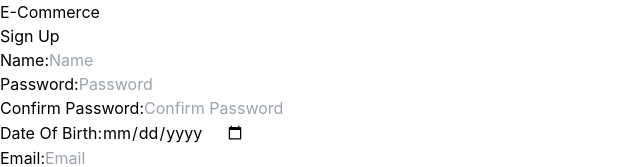
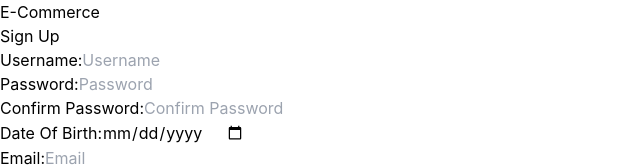
Before and after one commit to WizkWong/Spring-Boot-and-React-E-Commerce, a React (Vite) app in the folder src/frontend/: page /signup in a window 1280 px wide. Shown: the top 167 px of the page, without its empty margins (0-640 px from the left). Built offline with nearby package versions, Linux system fonts and the light colour scheme.

Commit message:
add sign up validation

```diff
--- /dev/null
+++ b/src/frontend/src/components/FormValidation.tsx
@@ -0,0 +1,31 @@
+import { FormAttribute } from "../types/UserInterfaces";
+
+// generic form design, can be used anywhere but design remain same
+const FormValidation = ({ form }: { form: FormAttribute[] }) => {
+  return (
+    <>
+      {form.map((atb, index) => (
+        <div key={index}>
+          <div className="grid grid-cols-7 mt-5">
+            <label className="col-span-2 py-2">{atb.label}:</label>
+            <input
+              className="col-span-5 h-10 w-full border-solid border-2 border-black p-2"
+              type={atb.type}
+              name={atb.name}
+              value={atb.value}
+              onChange={atb.onChange}
+              placeholder={atb.label}
+            ></input>
+          </div>
+          <div className="grid grid-cols-7 mb-5">
+            <div className="col-span-2"></div>
+            <p className="col-span-5 text-red-500 text-sm">{atb.errorMsg}</p>
+          </div>
+        </div>
+      ))}
+    </>
+  );
+};
+
+
+export default FormValidation
--- a/src/frontend/src/pages/SignUp/SignUp.tsx
+++ b/src/frontend/src/pages/SignUp/SignUp.tsx
@@ -4,15 +4,16 @@
 
 // customer sign up to create new customer account
 const SignUp = () => {
-  const [customer, handleChangeUser, handleChangeDob, saveCustomer] = useSignUp()
+  const [customer, formErrors, handleChangeUser, handleChangeDob, saveCustomer] = useSignUp()
 
   const form: FormAttribute[] = [
     {
-      label: "Name",
+      label: "Username",
       type: "text",
       name: "username",
       value: customer.user.username,
       onChange: handleChangeUser,
+      errorMsg: formErrors.username
     },
     {
       label: "Password",
@@ -20,6 +21,7 @@
       name: "password",
       value: customer.user.password,
       onChange: handleChangeUser,
+      errorMsg: formErrors.password
     },
     {
       label: "Confirm Password",
@@ -27,6 +29,7 @@
       name: "confirmPassword",
       value: customer.user.confirmPassword,
       onChange: handleChangeUser,
+      errorMsg: formErrors.confirmPassword
     },
     {
       label: "Date Of Birth",
@@ -34,6 +37,7 @@
       name: "dob",
       value: customer.dob,
       onChange: handleChangeDob,
+      errorMsg: formErrors.dob
     },
     {
       label: "Email",
@@ -41,6 +45,7 @@
       name: "email",
       value: customer.user.email,
       onChange: handleChangeUser,
+      errorMsg: formErrors.email
     },
     {
       label: "Phone Number",
@@ -48,6 +53,7 @@
       name: "phoneNo",
       value: customer.user.phoneNo,
       onChange: handleChangeUser,
+      errorMsg: formErrors.phoneNo
     },
   ];
 
--- a/src/frontend/src/pages/SignUp/SignUpForm.tsx
+++ b/src/frontend/src/pages/SignUp/SignUpForm.tsx
@@ -1,5 +1,5 @@
 import { FormAttribute } from "../../types/UserInterfaces"
-import FormInput from "../../components/FormInput";
+import FormValidation from "../../components/FormValidation";
 import { useNavigate } from "react-router-dom";
 
 const SignUpForm = ({ form, btnAction }: { form: FormAttribute[], btnAction: (e: React.MouseEvent<HTMLElement>) => void }) => {
@@ -13,11 +13,11 @@
         {import.meta.env.VITE_WEBSITE_TITLE}
       </button>
       <div className="max-w-2xl mx-auto my-4 p-8 shadow border-b">
-        <h1 className="font-bold text-3xl tracking-wider">Sign Up</h1>
-        <FormInput form={form} />
+        <h1 className="font-bold text-3xl tracking-wider mb-8">Sign Up</h1>
+        <FormValidation form={form} />
         <button
           onClick={btnAction}
-          className="rounded text-white font-semibold bg-cyan-600 px-3 py-2"
+          className="rounded text-white font-semibold bg-cyan-600 mt-4 px-3 py-2"
         >
           Sign Up
         </button>
--- a/src/frontend/src/pages/SignUp/useSignUp.tsx
+++ b/src/frontend/src/pages/SignUp/useSignUp.tsx
@@ -1,6 +1,8 @@
-import { useState } from "react";
-import { Customer } from "../../types/User";
+import { useEffect, useState } from "react";
+import { Customer, CustomerValidation } from "../../types/User";
 import CustomerService from "../../services/CustomerService";
+import { useNavigate } from "react-router-dom";
+import isBefore from "../../utils.ts/isBefore";
 
 const useSignUp = () => {
   const [customer, setCustomer] = useState<Customer>({
@@ -13,6 +15,9 @@
     },
     dob: "",
   });
+  const [formErrors, setFormErrors] = useState<CustomerValidation>({});
+  const [isSubmit, setIsSubmit] = useState(false);
+  const navigate = useNavigate();
 
   const handleChangeUser = (e: React.ChangeEvent<HTMLInputElement>) => {
     const { name, value } = e.target;
@@ -24,17 +29,68 @@
     setCustomer({ ...customer, [name]: value });
   };
 
+  const validation = (customer: Customer): CustomerValidation => {
+    const errors: CustomerValidation = {};
+    const emailRegex = /^[A-Z0-9._%+-]+@[A-Z0-9.-]+.[A-Z]{2,6}$/i;
+
+    if (!customer.user.username) {
+      errors.username = "Username is required";
+    } else if (customer.user.username.length < 4) {
+      errors.username = "Username must be at least 4 characters";
+    }
+
+    if (!customer.user.password) {
+      errors.password = "Password is required";
+    } else if (customer.user.password.length < 8) {
+      errors.confirmPassword = "Password must be at least 8 characters";
+    }else if (customer.user.password !== customer.user.confirmPassword) {
+      errors.confirmPassword = "Confirm Password must be same as Password";
+    }
+
+    if (!customer.user.email) {
+      errors.email = "Email is required";
+    } else if (!customer.user.email.match(emailRegex)) {
+      errors.email = "Email is not valid";
+    }
+
+    if (!customer.user.phoneNo) {
+      errors.phoneNo = "Phone Number is required";
+    }
+
+    if (!customer.dob) {
+      errors.dob = "Date of Birth is required";
+    } else if (!isBefore(customer.dob, new Date())) {
+      errors.dob = "Date of Birth cannot exceed the current Date";
+    }
+    return errors;
+  };
+
   const saveCustomer = (e: React.MouseEvent<HTMLElement>) => {
     e.preventDefault();
+    setFormErrors(validation(customer));
+    setIsSubmit(true);
+  };
+
+  useEffect(() => {
+    if (Object.keys(formErrors).length === 0 && isSubmit) {
       CustomerService.createCustomer(customer)
         .then((response) => {
           console.log(response);
+          navigate("/");
         })
         .catch((error) => {
           console.log(error);
         });
-  };
-  return [customer, handleChangeUser, handleChangeDob, saveCustomer] as const;
+    }
+  }, [formErrors]);
+
+  return [
+    customer,
+    formErrors,
+    handleChangeUser,
+    handleChangeDob,
+    saveCustomer,
+  ] as const;
 };
 
 export default useSignUp;
--- /dev/null
+++ b/src/frontend/src/utils.ts/isBefore.ts
@@ -0,0 +1,23 @@
+const isBefore = (date: string | Date, dateCompare: string | Date): boolean => {
+  let tempDate: Date;
+  let tempDateCompare: Date;
+
+  if (typeof date === "string") {
+    tempDate = new Date(date);
+  } else if (date instanceof Date) {
+    tempDate = date;
+  } else {
+    throw new Error("Invalid date format");
+  }
+
+  if (typeof dateCompare === "string") {
+    tempDateCompare = new Date(dateCompare);
+  } else if (dateCompare instanceof Date) {
+    tempDateCompare = dateCompare;
+  } else {
+    throw new Error("Invalid dateCompare format");
+  }
+  return tempDate <= tempDateCompare;
+};
+
+export default isBefore;
```
Also changed, not shown: src/frontend/src/types/User.ts (+9 -0 lines). Lines whose indentation alone changed are shown as unchanged.
